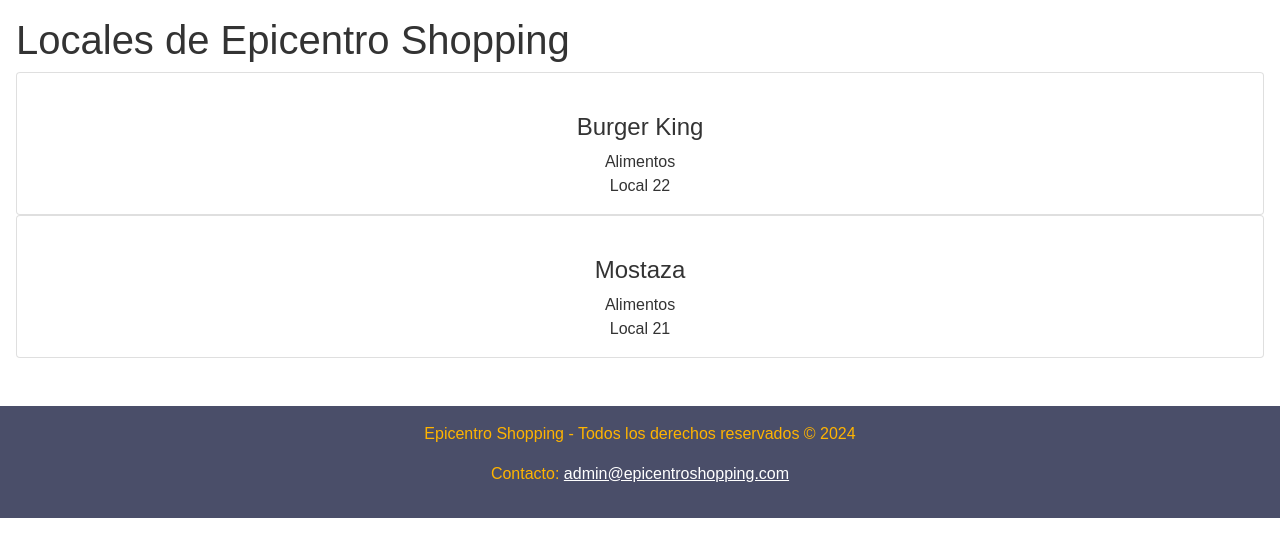
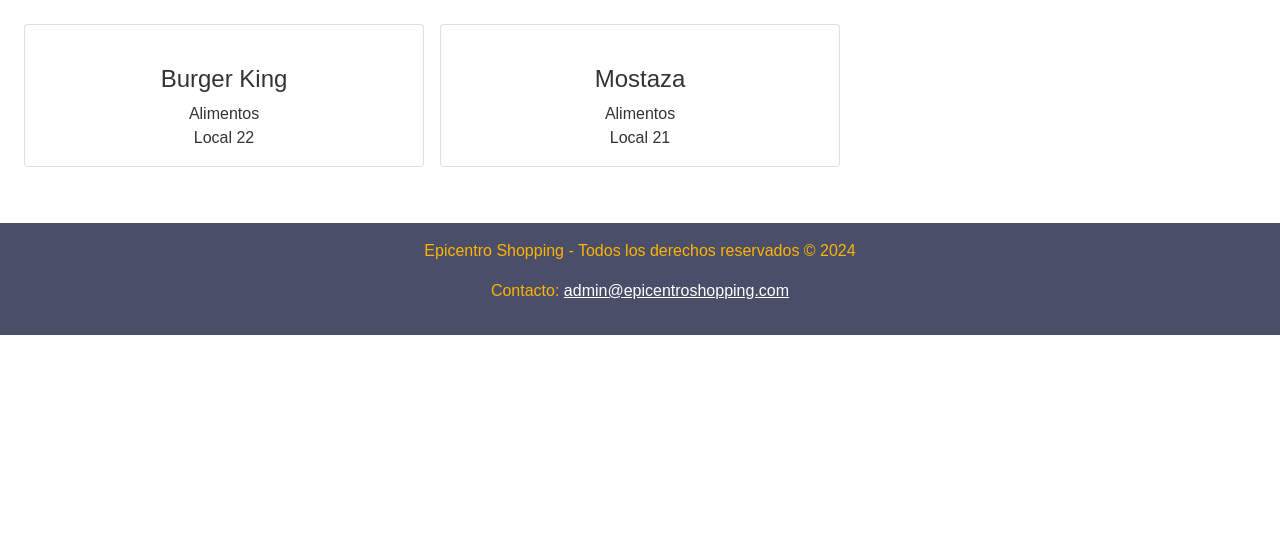
Before and after one commit to BrunoIglina/TP-EG-EpicentroShopping, a PHP site: page /tp/locales.php in a window 1280 px wide. Shown: the part 182-739 px from the top of the page. Run offline with PHP 8.4, Linux system fonts and the light colour scheme; data comes from the database, SQL or seed files in the repository; a stand-in replaces the project's code that opens the database connection; some libraries are stand-ins or nearby versions.

Commit message:
Area locales 0.1 y validaciones

```diff
--- /dev/null
+++ b/css/locales.css
@@ -0,0 +1,22 @@
+.card:hover {
+    box-shadow: 0 4px 8px rgba(0, 0, 0, 0.2);
+    transition: 0.3s;
+}
+
+.card {
+    cursor: pointer;
+}
+
+.card-link {
+    text-decoration: none;
+    color: inherit;
+}
+
+.card-link:hover {
+    color: inherit;
+}
+
+.card-img-top {
+    border-top-left-radius: calc(.25rem - 1px);
+    border-top-right-radius: calc(.25rem - 1px);
+}
--- a/public/gestion_promos.php
+++ b/public/gestion_promos.php
@@ -1,11 +1,9 @@
 <?php
 session_start();
-
-if (!isset($_SESSION['user_id'])) {
-    echo "Debes estar registrado para gestionar las promociones.";
+if(!isset($_SESSION['user_id']) || $_SESSION['user_tipo'] != 'Administrador') {
+    header("Location: login.php");
     exit();
 }
-
 $usuario_id = $_SESSION['user_id'];
 
 include '../env/shopping_db.php';
--- a/public/locales.php
+++ b/public/locales.php
@@ -6,7 +6,6 @@ $locales = get_all_locales();
 
 ?>
 
-
 <!DOCTYPE html>
 <html lang="es">
 <head>
@@ -14,32 +13,37 @@ $locales = get_all_locales();
     <meta name="viewport" content="width=device-width, initial-scale=1.0">
     <link href="../css/bootstrap.min.css" rel="stylesheet" media="screen">
     <link rel="stylesheet" href="../css/styles.css">
+    <link rel="stylesheet" href="../css/locales.css">
     <title>Epicentro Shopping - Locales</title>
 </head>
 <body>
-
     <?php include '../includes/header.php'; ?>
     <main>
-        <section class="locales-section">
-            <h1>Locales de Epicentro Shopping</h1>
-            <div class="locales-list">
+        <div class="container-fluid">
+            <div class="row">
+
                 <?php foreach ($locales as $local) {?>
-
+                    <div class="col-md-4 col-sm-12" style = "padding: .5rem;">
+                        <a href="promociones.php?local_id=<?php echo $local['id']; ?>" class="card-link">
                             <div class="card text-center">
                                 <div class="card-body">
                                     <img class="card-img-top" src="">
                                     <h4 class="card-title"><?php echo $local['nombre']?></h4>
                                     <p class="card-text">
-                                <?php echo $local['rubro']?><br>                                    <?php echo $local['ubicacion']?>
+                                        <?php echo $local['rubro']?><br>
+                                        <?php echo $local['ubicacion']?>
                                     </p>
                                 </div>
                             </div>
-
+                        </a>
+                    </div>
                 <?php }?>
 
             </div>
-        </section>
+        </div>
     </main>
     <?php include '../includes/footer.php'; ?>
+    <script src="https://cdn.jsdelivr.net/npm/@popperjs/core@2.5.4/dist/umd/popper.min.js"></script>
+    <script src="https://stackpath.bootstrapcdn.com/bootstrap/4.5.2/js/bootstrap.min.js"></script>
 </body>
 </html>
--- a/public/mis_promociones.php
+++ b/public/mis_promociones.php
@@ -1,8 +1,7 @@
 <?php
 session_start();
-
-if (!isset($_SESSION['user_id'])) {
-    echo "Debes estar registrado para ver tus promociones.";
+if(!isset($_SESSION['user_id']) || $_SESSION['user_tipo'] != 'Administrador') {
+    header("Location: login.php");
     exit();
 }
 
```
Also changed, not shown: css/styles.css (+36 -17 lines), private/update_novedad.php (+0 -12 lines), public/miperfil.php (+5 -5 lines). Lines whose indentation alone changed are shown as unchanged.
